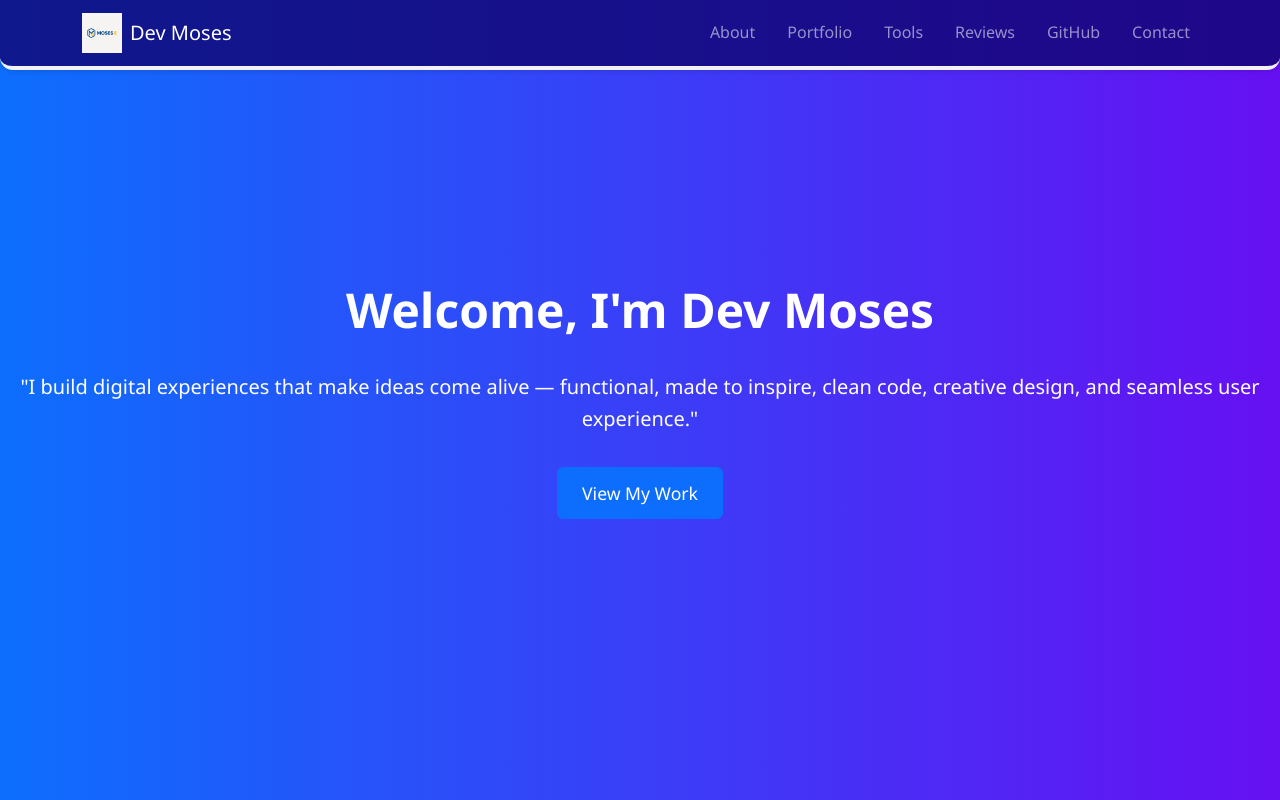
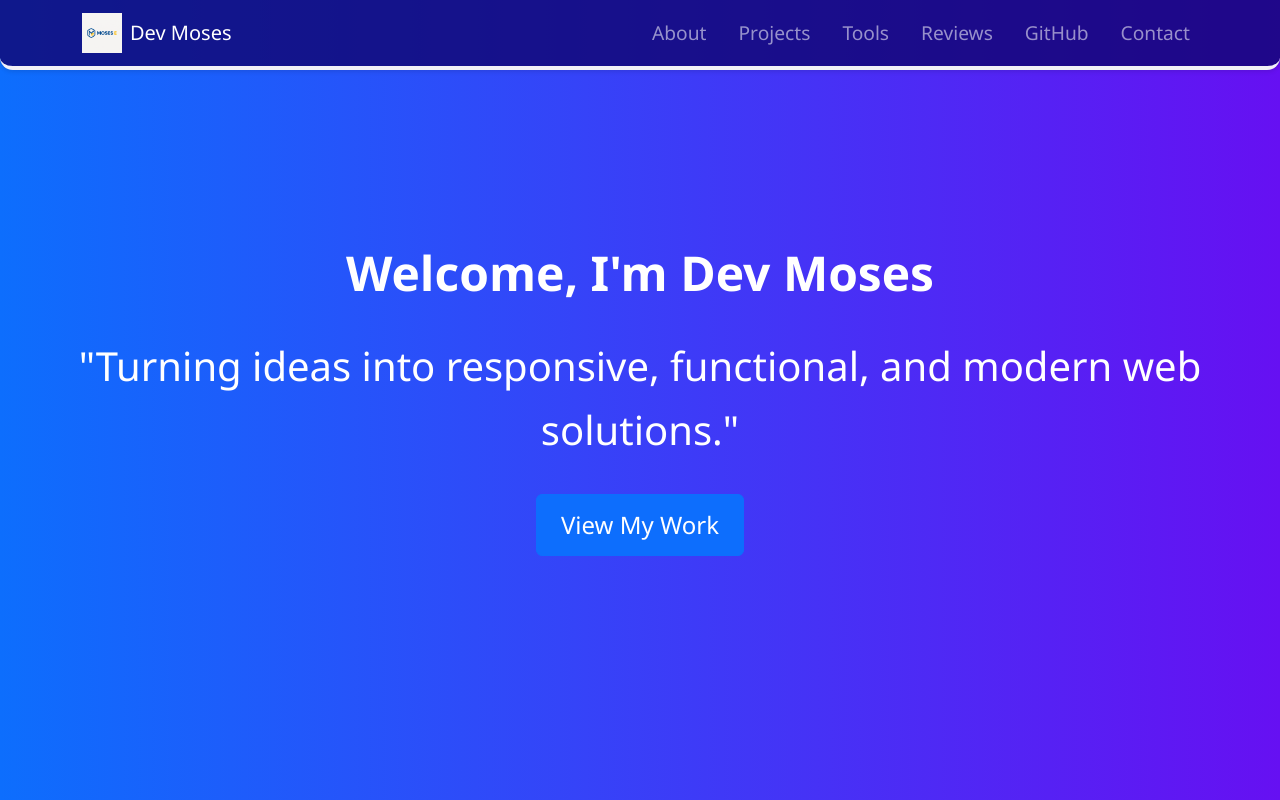
Before and after one commit to moses1983/my-portfolio-, a plain HTML site: page index.html in a window 1280 px wide. Shown: the top 800 px of the page. Drawn offline with nearby package versions, Linux system fonts and the light colour scheme.

Commit message:
updated header section

```diff
--- a/index.html
+++ b/index.html
@@ -30,7 +30,7 @@
                         <a class="nav-link" href="#about">About</a>
                     </li>
                     <li class="nav-item">
-                        <a class="nav-link" href="#portfolio">Portfolio</a>
+                        <a class="nav-link" href="#portfolio">Projects</a>
                     </li>
                     <li class="nav-item">
                         <a class="nav-link" href="#tools">Tools</a>
@@ -53,7 +53,7 @@
     <header class="vh-100 d-flex align-items-center justify-content-center bg-dark text-white" id="hero">
         <div class="text-center">
             <h1 class="display-3">Welcome, I'm Dev Moses</h1>
-            <p class="lead">"I build digital experiences that make ideas come alive — functional, made to inspire, clean code, creative design, and seamless user experience." </p>
+            <p class="lead">"Turning ideas into responsive, functional, and modern web solutions." </p>
             <a href="#portfolio" class="btn btn-primary mt-3">View My Work</a>
         </div>
     </header>
--- a/style.css
+++ b/style.css
@@ -13,6 +13,7 @@ html {
   .navbar {
     box-shadow: 0 2px 4px rgba(0,0,0,0.1);
     background-color: #110672d0;
+    font-size: 1.2rem;
     padding: 0.5rem 1rem;
     border-bottom-left-radius: 0.8rem;
     border-bottom-right-radius: 0.8rem;
@@ -42,9 +43,13 @@ html {
     margin-bottom: 2rem;
   }
 
+  #hero p {
+    font-size: 2.5rem;
+    }
+
   #hero .btn {
     padding: 0.75rem 1.5rem;
-    font-size: 1.1rem;
+    font-size: 1.5rem;
   }
 
   /* Section Headings */
```
